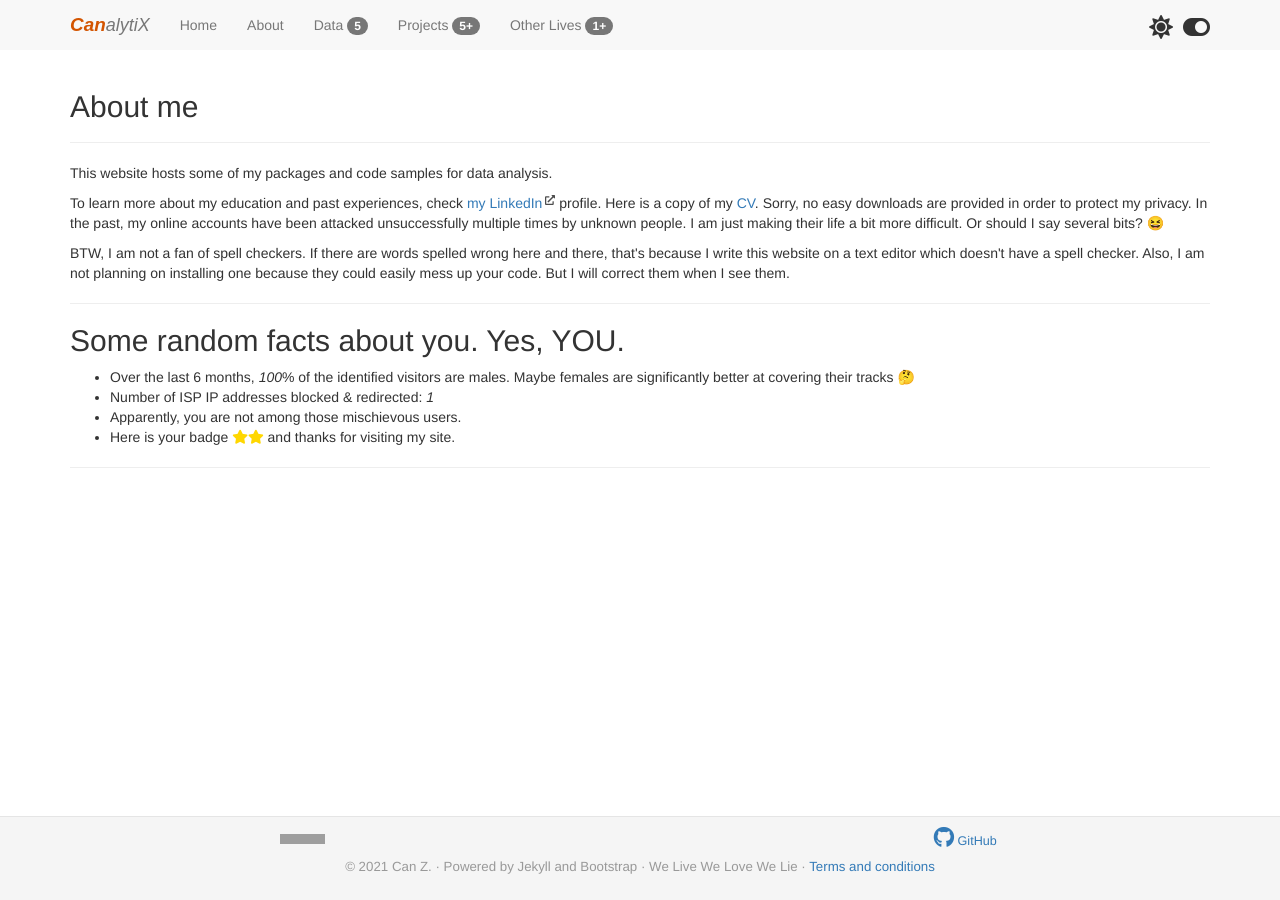
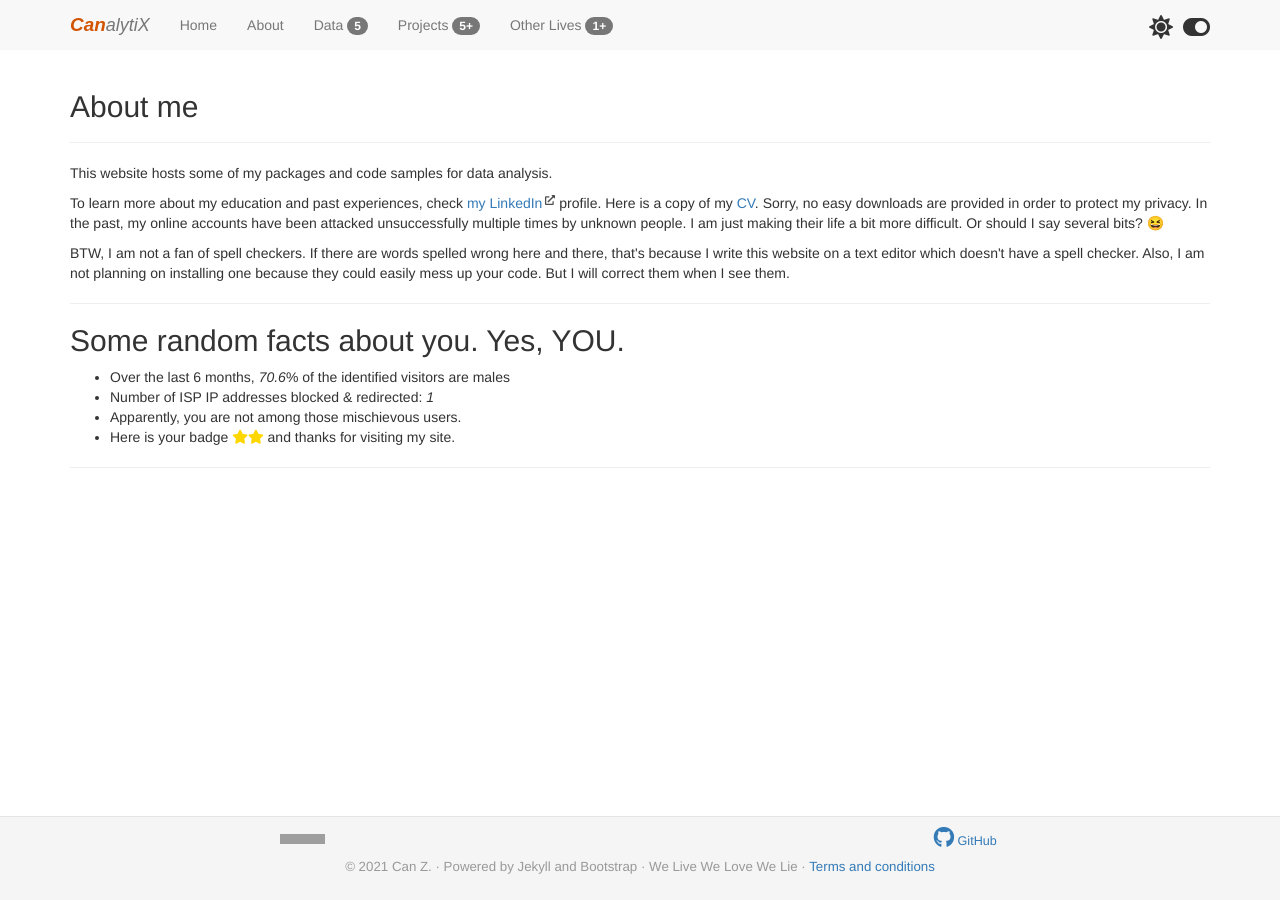
Before and after one commit to HVoltBb/HVoltBb.github.io, a Jekyll site: the page built from about/index.html, in a window 1280 px wide. Built offline with Jekyll 4.4.1, drawn with Linux system fonts in a browser that asks for light colours; comment, search, counter and statistics services are not loaded; grey boxes are pictures that could not be loaded.

Commit message:
feb update

```diff
--- a/about/index.html
+++ b/about/index.html
@@ -13,7 +13,7 @@ title: about
 <hr>
 <h2>Some random facts about you. Yes, YOU.</h2>
 <ul>
-	<li>Over the last 6 months, <i>100</i>% of the identified visitors are males. Maybe females are significantly better at covering their tracks &#x1f914</li>
+	<li>Over the last 6 months, <i>70.6</i>% of the identified visitors are males</li>
 	<li>Number of ISP IP addresses blocked & redirected: <i>1</i></li>
 	<li>Apparently, you are not among those mischievous users.</li>
 	<li>Here is your badge <span id='userBadge' class="gold"></span> and thanks for visiting my site.</li>
```
Also changed, not shown: css/main.min.css, 1 other file.
